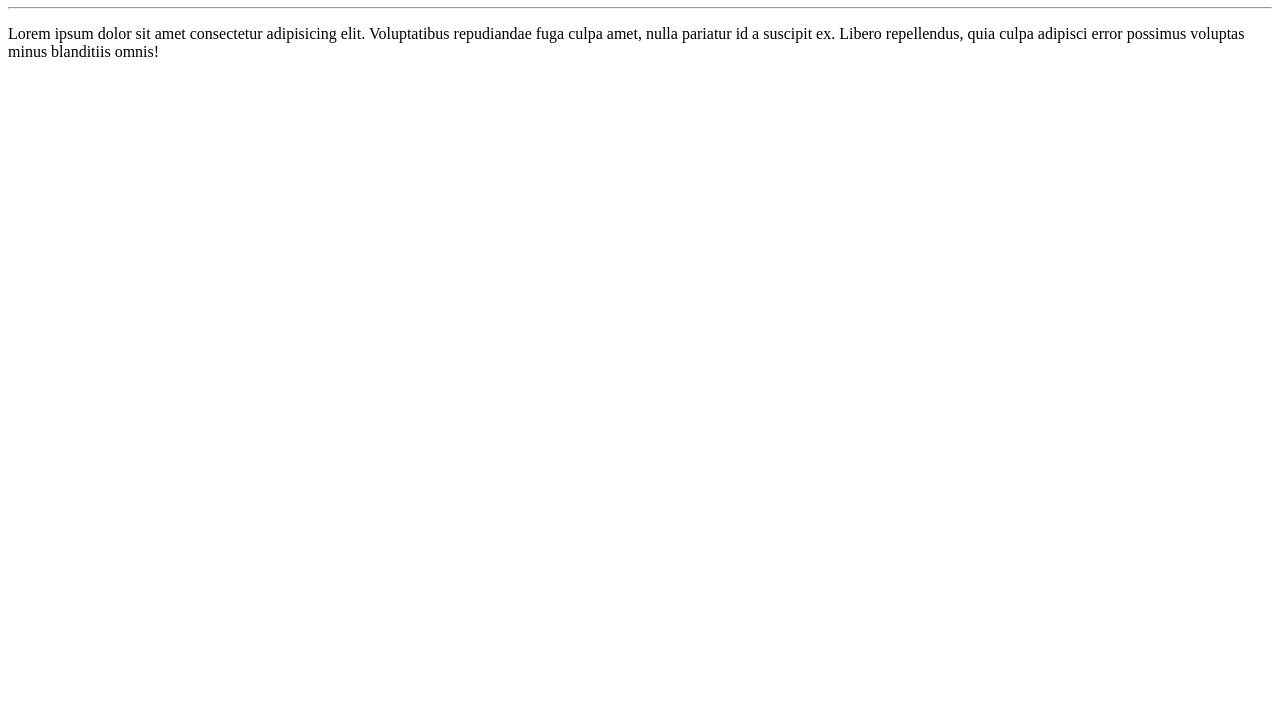
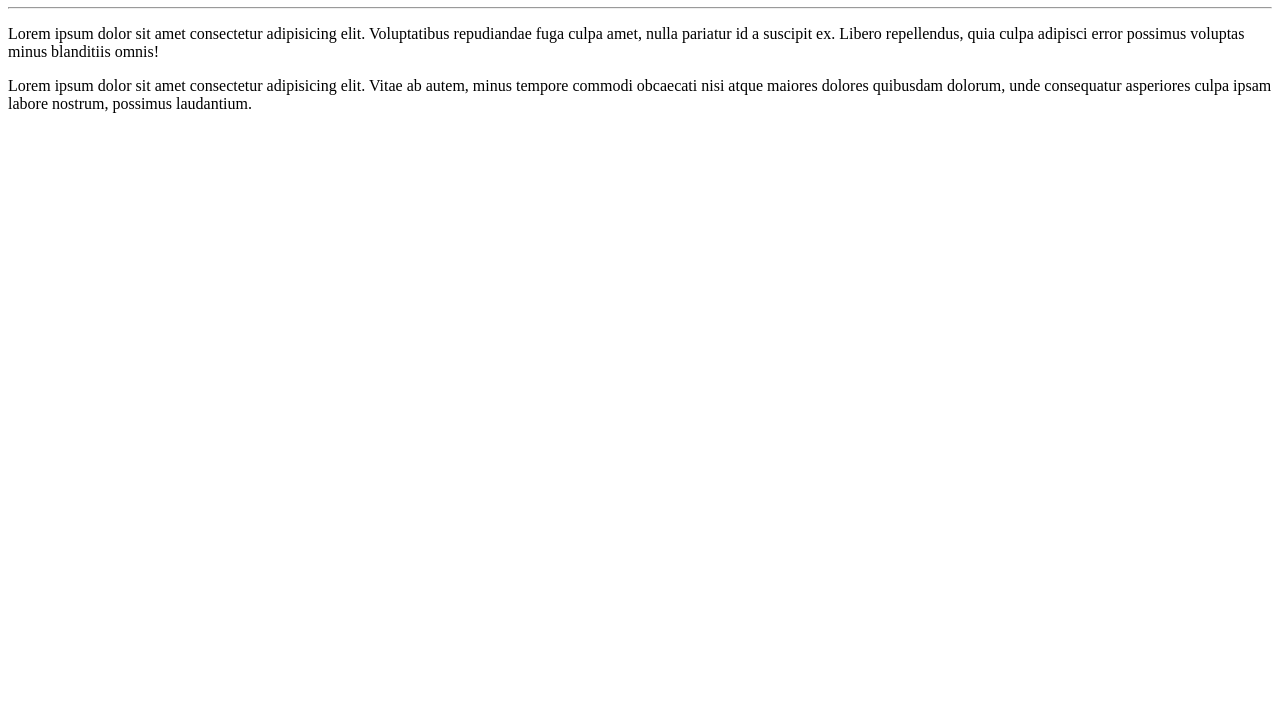
Before and after one commit to 10jotappe/workspace.testes, a plain HTML site: page testes html/index.html in a window 1280 px wide. Shown: the part 73-800 px from the top of the page. Drawn offline with Linux system fonts and the light colour scheme.

Commit message:
uphmtl
save3

```diff
--- a/testes html/index.html
+++ b/testes html/index.html
@@ -13,5 +13,9 @@
     Voluptatibus repudiandae fuga culpa amet, nulla pariatur id a suscipit ex.
     Libero repellendus, quia culpa adipisci error possimus voluptas
     minus blanditiis omnis!</p>
+    <p>Lorem ipsum dolor sit amet consectetur adipisicing elit.
+    Vitae ab autem, minus tempore commodi obcaecati nisi atque maiores dolores
+    quibusdam dolorum, unde consequatur asperiores culpa ipsam labore nostrum,
+     possimus laudantium.</p>
 </body>
 </html>
```
